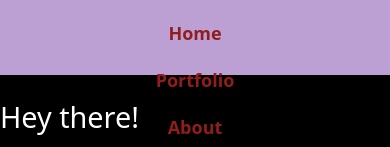
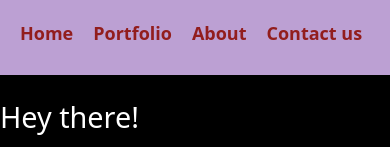
Before and after one commit to maryamkhan00/Q2-assignment3, a Next.js app: page / in a window 390 px wide. Shown: the top 147 px of the page. Built offline with nearby package versions, Linux system fonts and the light colour scheme.

Commit message:
mobile view

```diff
--- a/src/app/globals.css
+++ b/src/app/globals.css
@@ -84,12 +84,7 @@
 
 @media (max-width: 770px) {
   .header-buttons {
-    flex-direction: column;
-    align-items: center;
     gap: 20px;
-  }
-
-  .header-buttons li {
     font-size: 18px;
   }
 
@@ -106,9 +101,7 @@
     text-align: center;
   }
 
-  .contactus,
-  .about,
-  .portfolio {
+  .contactus,.about,.portfolio {
     padding: 30px;
     font-size: 1.5rem;
   }
```
